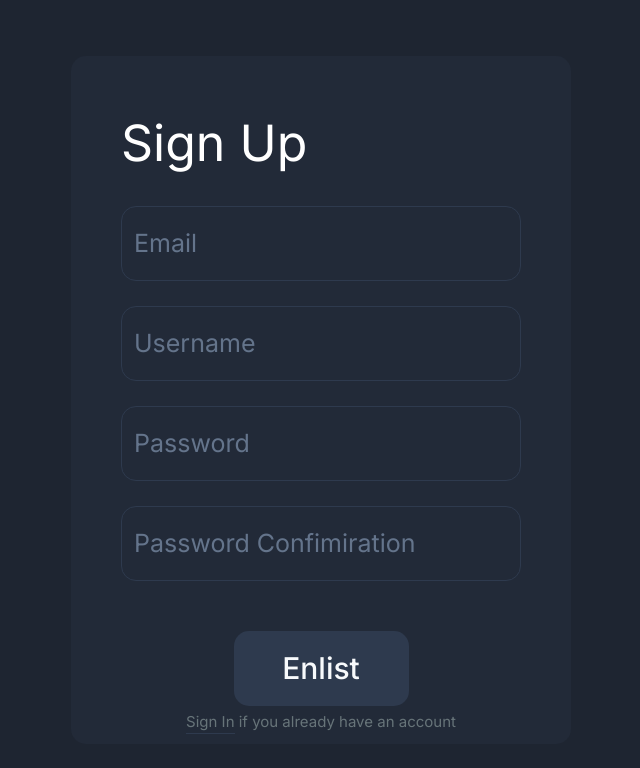
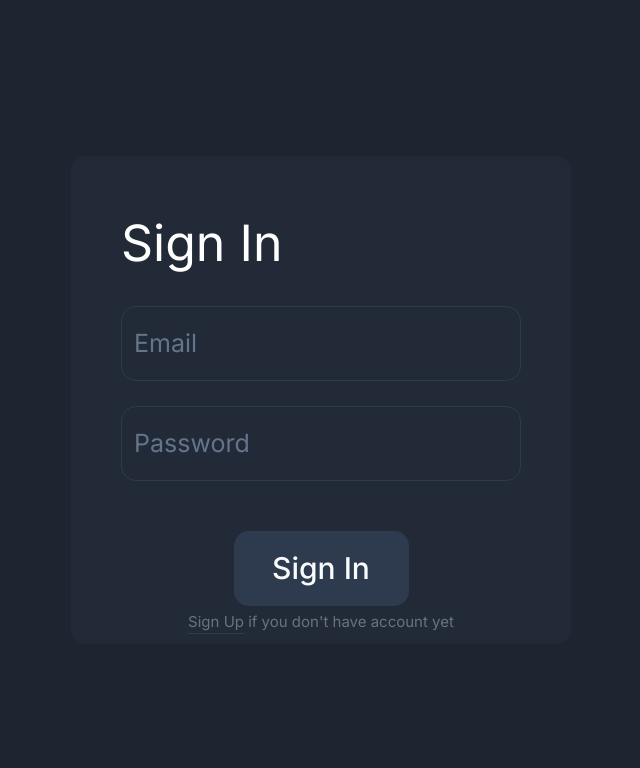
Before and after one commit to BHapppy/collectionAI, a Next.js app: page /auth in a window 1280 px wide. Shown: the top 768 px of the page, without its empty margins (369-1009 px from the left). Built offline with nearby package versions, Linux system fonts and the light colour scheme.

Commit message:
страница регистрпции заверешена, иогут вноситься мелкие измененияЮ добавлен запрос к серверу

```diff
--- a/src/app/modules/authMenu/authMenu.tsx
+++ b/src/app/modules/authMenu/authMenu.tsx
@@ -6,7 +6,7 @@ import ErrorMessage from '@/components/ui/errorMessage/errorMessage'
 
 const AuthMenu: FC = () => {
 	const [errorsDescription, setErrorDescription] = useState('')
-	const [isSignIn, setIsSignIn] = useState(false)
+	const [isSignIn, setIsSignIn] = useState(true)
 	function toggle(){
 		setIsSignIn(prev=>!prev)
 	}
--- a/src/components/signIn/signIn.tsx
+++ b/src/components/signIn/signIn.tsx
@@ -3,10 +3,16 @@ import cl from '@/app/modules/authMenu/authMenu.module.scss'
 import { Input } from '../ui/input'
 import { Button } from '../ui/button'
 import { useForm } from 'react-hook-form'
+import { useRouter } from 'next/navigation'
 
 type authForm = {
 	email: string
 	password: string
+}
+
+type serverAnswer = {
+	isSucces: boolean,
+    text: string
 }
 
 type props = {
@@ -18,7 +24,21 @@ const SignIn: FC<props> = ({ setErrorDescription,toggle }) => {
 	const { register, handleSubmit, formState } = useForm<authForm>({
 		mode: 'onSubmit',
 	})
-	function onSubmit(data: authForm) {}
+	const router = useRouter()
+	function onSubmit(data: authForm) {
+		fetch('/api/login', {
+			method: 'POST',
+			body: JSON.stringify(data),
+		})
+			.then(meta => meta.json())
+			.then((answer : serverAnswer) => {
+				if (answer.isSucces) {
+					router.replace('/home')
+				} else {
+					setErrorDescription(answer.text)
+				}
+			})
+	}
 
 	const emailError = formState.errors['email']?.message
 	const passwordError = formState.errors['password']?.message
--- a/src/components/signUp/signUp.tsx
+++ b/src/components/signUp/signUp.tsx
@@ -11,6 +11,11 @@ type authForm = {
 	passwordConfirm: string
 }
 
+type serverAnswer = {
+	isSucces: boolean,
+    text: string
+}
+
 type props = {
 	setErrorDescription: (arg: any) => void
 	toggle:()=>void
@@ -20,7 +25,14 @@ const SignUp: FC<props> = ({ setErrorDescription ,toggle}) => {
 	const { register, handleSubmit, formState,watch } = useForm<authForm>({
 		mode: 'onSubmit',
 	})
-	function onSubmit(data: authForm) {}
+	function onSubmit(data: authForm) {
+		fetch('/api/register',{
+			method:'POST',
+			body:JSON.stringify(data)
+		}).then(meta=>meta.json()).then(((answer:serverAnswer)=>{
+
+		}))
+	}
 
 	const emailError = formState.errors['email']?.message
 	const usernameError = formState.errors['username']?.message
```
